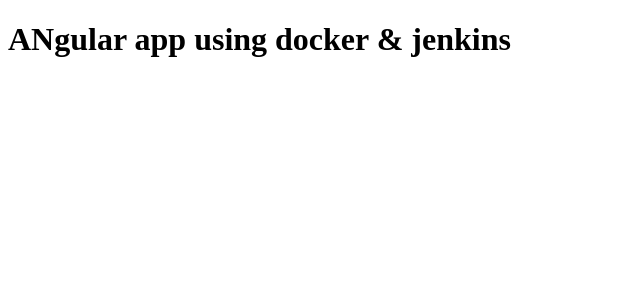
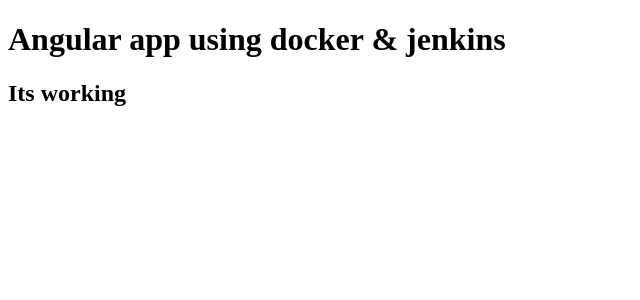
Before and after one commit to bikram-shaw/jenkins, an Angular app: page / in a window 1280 px wide. Shown: the top 300 px of the page, without its empty margins (0-640 px from the left). Built offline with nearby package versions, Linux system fonts and the light colour scheme.

Commit message:
update index file

```diff
--- a/src/app/app.component.html
+++ b/src/app/app.component.html
@@ -1 +1,2 @@
-<h1>ANgular app using docker & jenkins</h1>
+<h1>Angular app using docker & jenkins</h1>
+<h2>Its working </h2>
```
